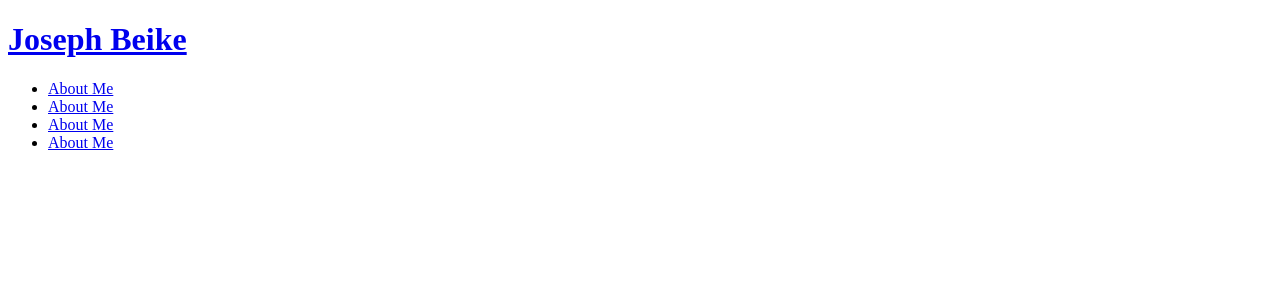
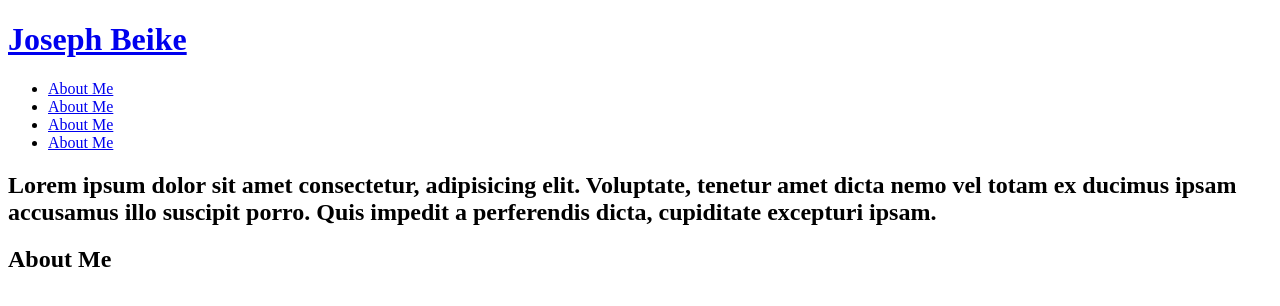
Before and after one commit to jrbeike/My-Portfolio, a plain HTML site: page index.html in a window 1280 px wide. Drawn offline with Linux system fonts and the light colour scheme.

Commit message:
Update index.html

```diff
--- a/index.html
+++ b/index.html
@@ -29,5 +29,25 @@
                     </li>
                 </ul>
             </nav>
+            <!---Navigation end-->
+
         </header>
+
+        <section class="Hero">
+            <h2>Lorem ipsum dolor sit amet consectetur, adipisicing elit. Voluptate, tenetur amet dicta nemo vel totam ex ducimus ipsam accusamus illo suscipit porro. Quis impedit a perferendis dicta, cupiditate excepturi ipsam.</h2>
+        </section>
+
+        <!---Div Class ="volume-pops-wrapper"-->
+        <section id="about-me" class="value-props">
+            <div>
+                <h2>About Me</h2>
+                <div class="about-me-grid-container">
+                    <div class="about-me-grid-container">
+                        <div class="about-me-grid-item">
+
+                        </div>
+                    </div>
+                </div>
+            </div>
+        </section>
         </html>
```
